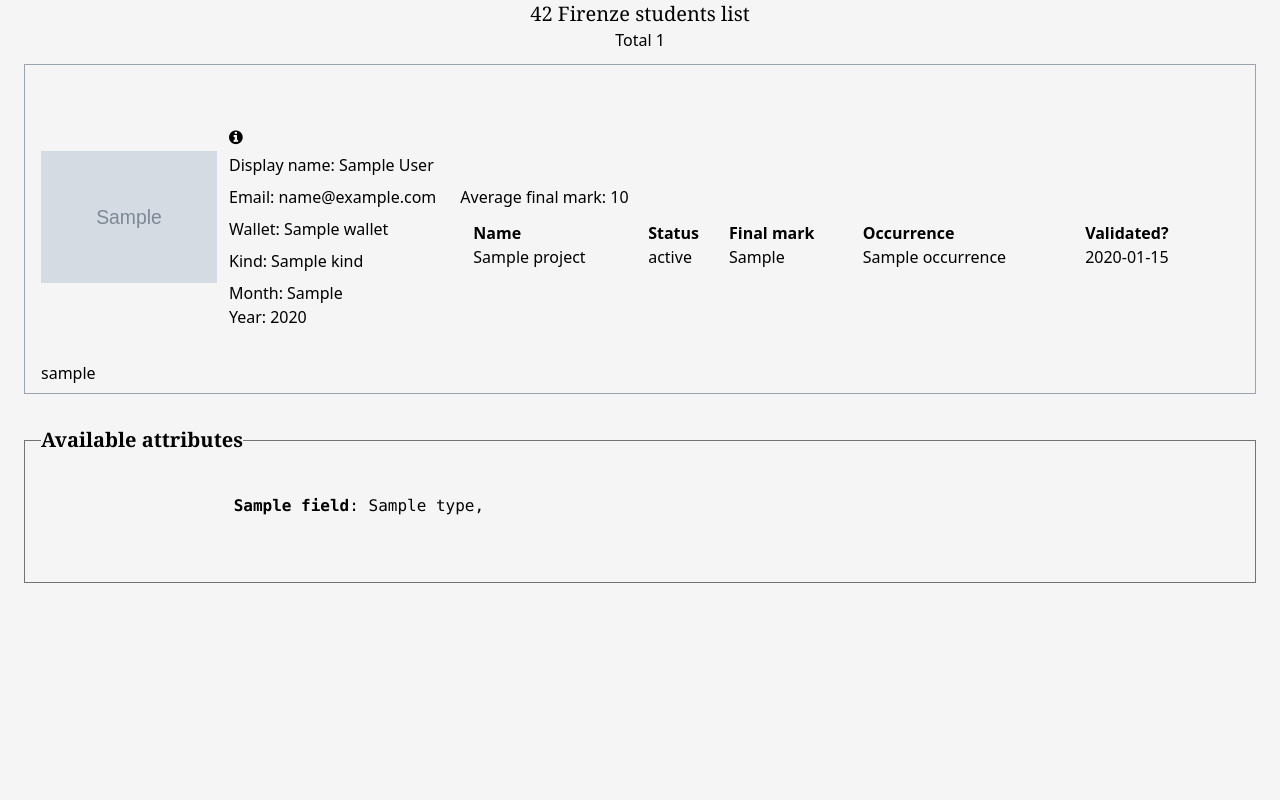
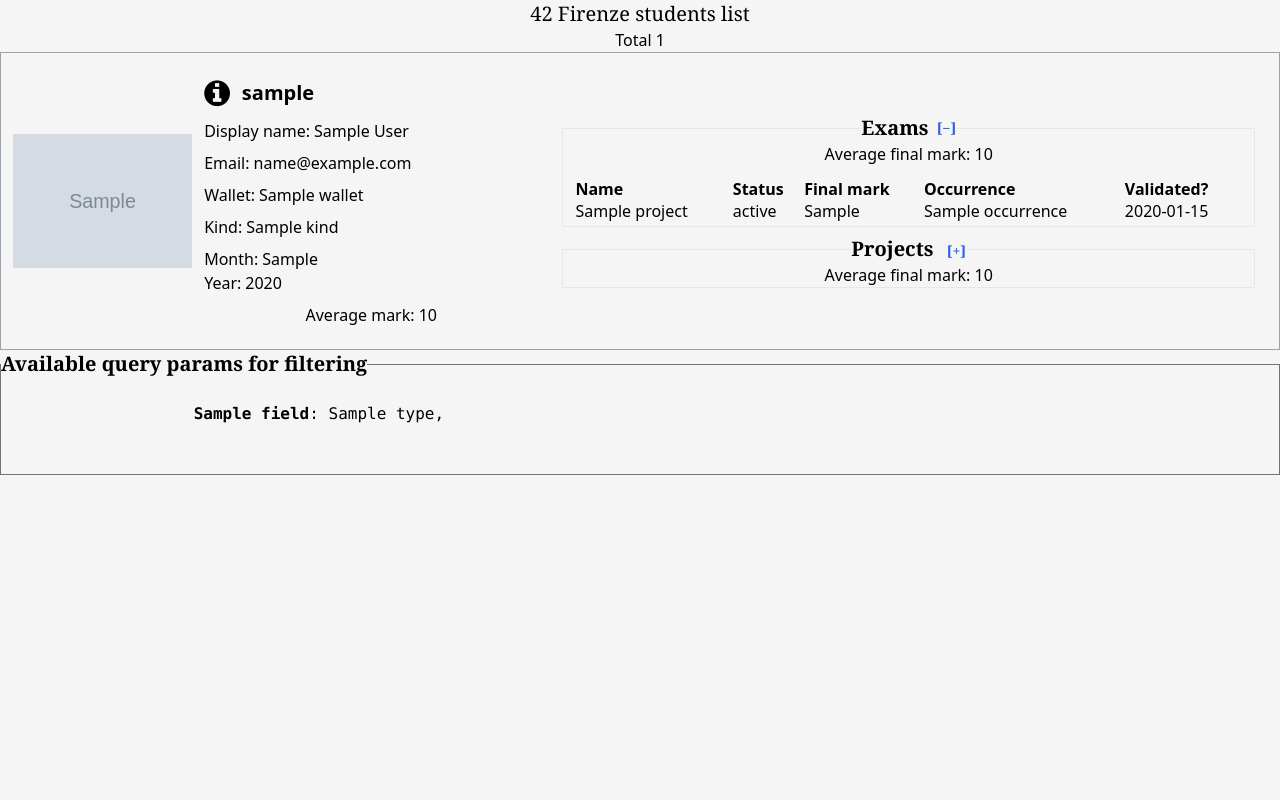
Before and after one commit to sandoramix/42stalk, a Flask app: template simpleweb/templates/index.html in a window 1280 px wide. Run offline with Flask 3, Linux system fonts and the light colour scheme; the template is opened without the code that fills it: most values are stand-ins (such as "Sample title", 1, 10 or a date in 2020); grey boxes marked "Sample" are stand-in pictures; some libraries are stand-ins or nearby versions.

Commit message:
Add a reminder to fetch data in the run-server script. Remove deprecated scrape files and enhance student information display in HTML

```diff
--- a/simpleweb/app.py
+++ b/simpleweb/app.py
@@ -27,8 +27,9 @@ BASIC_FILTERS = {
 }
 
 CUSTOM_FILTERS = [
-	{"name": "fullscan", "type": "boolean", "nullable": False},
-	{"name": "examname", "type": "string", "nullable": False}
+	{"name": "fullscan", "type": "boolean", "nullable": True},
+	{"name": "examname", "type": "string", "nullable": True},
+	{"name": "projectname", "type": "string", "nullable": True}
 ]
 
 cachedUsers = []
@@ -43,7 +44,8 @@ def StudentsAPI():
 			return json.load(file)
 	except Exception as e:
 		logging.exception(e)
-		return None
+		exit(1)
+		return []
 
 @app.route("/api/students/keys")
 def StudentsKeysAPI(customData=None):
@@ -131,16 +133,17 @@ def flatten_keys(obj, parent_key=""):
 # FETCH STUDENT DATA
 
 def getStudData(user, idx = -1):
-	result = API.getUserByID(user["id"])
-	if (not result):
-		result = user
-		result['failedFetchExams'] = True
+	_ = API.getUserByID(user["id"])
+	if (not _):
+		_ = user
+		_['failedFetchExams'] = True
 	else:
-		result['failedFetchExams'] = False
-		result['rawExams'] = result['projects_users']
-		result['currentExams'] = [i for i in result['projects_users'] if 'project' in i and 'slug' in i['project'] and 'exam' in i['project']['slug'].lower()]
-	print(f'parsed-[{idx}]\t{user["id"]=}\t{len(result["currentExams"])=}')
-	return result
+		_['failedFetchExams'] = False
+		_['all_projects'] = _['projects_users']
+		_['exams'] = [i for i in _['projects_users'] if 'project' in i and 'slug' in i['project'] and 'exam' in i['project']['slug'].lower()]
+		_['projects'] = [i for i in _['projects_users'] if 'project' in i and 'slug' in i['project'] and 'exam' not in i['project']['slug'].lower()]
+	print(f'parsed-[{idx}]\t{user["id"]=}\t{user["login"]=}\t{len(_["all_projects"])=}')
+	return _
 
 #-------------------------------------------------------------------------------
 # CACHING FUNCTIONS
@@ -190,11 +193,6 @@ def invalidateCache(filteredList=None):
 			result.append(fetched_user)
 		else:
 			result.append(cache_entry)
-	result_ids = set([i['id'] for i in result])
-	# add old users that were not in filtered list
-	for user_id, user in cache.items():
-		if user_id not in result_ids:
-			result.append(user)
 
 	save_user_cache(cache)
 	print(f'Cache invalidated. New size: {len(result)}')
@@ -275,16 +273,16 @@ def conditional(value, condition):
 		return str(condition) in str(value)
 
 
-def get_first_exam_final_mark(user: dict):
+def get_first_exam_final_mark(projects: list):
 	# Use .get() to provide a default empty list if 'projects_users' key is missing
-	exams = [p for p in user.get('projects_users', []) if "exam" in p['project']['slug'].lower() and p['final_mark'] is not None]
+	exams = [p for p in projects and p['final_mark'] is not None]
 	return exams[0]['final_mark'] if exams else None
 
 def sort_by_exam_final_grade_and_login(users: "List[dict]"):
-	return sorted(users, key=lambda user: user['average_final_mark'], reverse=True)
+	return sorted(users, key=lambda user: user['average_exam_final_mark'], reverse=True)
 
-def get_average_final_mark(user):
-	exams = user.get('currentExams', [])
+def get_average_final_mark(user, objName="exams"):
+	exams = user.get(objName, [])
 	total = sum([e['final_mark'] for e in exams if e['final_mark'] is not None or 0])
 	if len(exams) == 0:
 		return 0
@@ -300,7 +298,8 @@ def Homepage():
 	args = request.args
 
 	checkForFinalExam = args.get("fullscan") is not None
-	examNameFilter = args.get("examname", "exam").lower()
+	examNameFilter = args.get("examname", "").lower()
+	projectNameFilter = args.get("projectname", "").lower()
 
 	# -----------------------------
 	# 1. BASIC FILTERS — pre-fetch
@@ -336,8 +335,11 @@ def Homepage():
 	# Final processing
 	# -------------------------
 	for user in filtered:
-		user['currentExams'] = [e for e in user.get('currentExams', []) if examNameFilter in e['project']['slug'].lower()]
-		user['average_final_mark'] = get_average_final_mark(user)
+		user['exams'] = [e for e in user.get('all_projects', []) if 'exam' in e['project']['slug'].lower() and (examNameFilter in e['project']['slug'].lower() or examNameFilter == '')]
+		user['projects'] = [e for e in user.get('all_projects', []) if 'exam' not in e['project']['slug'].lower() and (projectNameFilter in e['project']['slug'].lower() or projectNameFilter == '')]
+		user['average_exam_final_mark'] = get_average_final_mark(user)
+		user['average_project_final_mark'] = get_average_final_mark(user, objName="projects")
+		user['average_mark'] = get_average_final_mark(user, objName="all_projects")
 
 	sorted_result = sort_by_exam_final_grade_and_login(filtered)
 
@@ -359,4 +361,4 @@ def Other(page):
 	return render_template(f"{page}.html")
 
 if __name__ == '__main__':
-	app.run(debug=False, host='0.0.0.0', port=SERVER_PORT)
+	app.run(debug=True, host='0.0.0.0', port=SERVER_PORT)
--- /dev/null
+++ b/simpleweb/static/styles.css
@@ -0,0 +1,12 @@
+*, *::before, *::after {
+	box-sizing: border-box;
+	margin: 0;
+	padding: 0;
+}
+
+body {
+	height: 100vh;
+	height: 100dvh;
+	width: 100vw;
+	width: 100dvw;
+}
--- a/simpleweb/templates/index.html
+++ b/simpleweb/templates/index.html
@@ -5,6 +5,7 @@
 	<meta name="viewport" content="width=device-width, initial-scale=1.0">
 	<script src="https://cdn.tailwindcss.com"></script>
 	<link rel="stylesheet" href="{{ url_for('static', filename='/fawesome/css/font-awesome.min.css')}}">
+	<link rel="stylesheet" href="{{ url_for('static', filename='/styles.css')}}">
 
 	<link rel="shortcut icon" href="{{ url_for('static', filename='42.jpg') }}">
 	<title>
@@ -16,27 +17,118 @@
 	</title>
 </head>
 
-<body class="w-screen h-screen p-0 m-0 text-center bg-neutral-100">
+<body class="text-center bg-neutral-100 flex flex-col overflow-hidden">
+	<script>
+
+		// JSON IDs (do not use for other purposes)
+		let jsonIdCounter = 0;
+		function getJsonId() {
+			return `json-id-${jsonIdCounter++}`;
+		}
+
+		function toggleSection(button) {
+			const container = button.closest('fieldset').querySelector('.collapsible');
+			const isExpanded = button.getAttribute('data-expanded') === 'true';
+
+			if (isExpanded) {
+				container.style.display = 'none';
+				button.textContent = '[+]';
+				button.setAttribute('data-expanded', 'false');
+			} else {
+				container.style.display = 'block';
+				button.textContent = '[−]';
+				button.setAttribute('data-expanded', 'true');
+			}
+		}
+
+		function renderField(key, value, indent = 0) {
+			const hideArrayMinLength = 10;
+			const pad = '&nbsp;'.repeat(indent * 2);
+
+			if (value === null || typeof value === 'number' || typeof value === 'boolean') {
+				return `<div>${pad}<span class="font-semibold">${key}</span>: <span>${value}</span>,</div>`;
+			} else if (typeof value === 'string') {
+				return `<div>${pad}<span class="font-semibold">${key}</span>: <span>"${value}"</span>,</div>`;
+			} else if (Array.isArray(value)) {
+				const id = getJsonId();
+				const shouldHide = value.length >= hideArrayMinLength;
+				let html = `<div>${pad}<span class="font-semibold">${key}@${value.length}</span>: <button onclick="toggleJson('${id}')" class="text-blue-600">[${!shouldHide ? '−' : '+'}]</button></div>`;
+				html += `<div id="${id}" style="display: ${shouldHide ? 'none' : 'block'};">${pad}[`;
+				for (let i = 0; i < value.length; i++) {
+					html += renderField(i, value[i], indent + 1);
+				}
+				html += `<div>${pad}]</div></div>`;
+				return html;
+			} else if (typeof value === 'object') {
+				const id = getJsonId();
+				let html = `<div>${pad}<span class="font-semibold">${key}</span>: <button onclick="toggleJson('${id}')" class="text-blue-600">[−]</button></div>`;
+				html += `<div id="${id}" style="display: 'block';">${pad}{`;
+				for (let subkey in value) {
+					html += renderField(subkey, value[subkey], indent + 1);
+				}
+				html += `<div>${pad}}</div></div>`;
+				return html;
+			}
+			return `<div>${pad}<span class="font-semibold">${key}</span>: <span>${String(value)}</span>,</div>`;
+		}
+
+		function toggleJson(id) {
+			const el = document.getElementById(id);
+			if (!el) return;
+			const visible = el.style.display !== 'none';
+			el.style.display = visible ? 'none' : 'block';
+
+			// Optional: update button text
+			const button = document.querySelector(`button[onclick="toggleJson('${id}')"]`);
+			if (button) {
+				button.textContent = visible ? '[+]' : '[−]';
+			}
+		}
+
+		function studinfo(student) {
+			jsonIdCounter = 0;
+			container.innerHTML = ''; // Clear previous content
+			modalLogin.textContent = student.login ?? '[no login]';
+
+			const skipKeys = ['projects', 'exams', 'all_projects'];
+
+			for (let key in student) {
+				if (skipKeys.includes(key)) continue;
+				container.innerHTML += renderField(key, student[key]);
+			}
+			container.innerHTML += renderField('all_projects', student.all_projects);
+
+			toggleModal();
+		}
+
+		function toggleModal() {
+			overlay.classList.toggle('!block');
+			modal.classList.toggle('!block');
+		}
+	</script>
+	<div class="overflow-y-auto">
 		<div>
 			<h1 class="font-serif text-xl">42 Firenze students list</h1>
 			<div>Total {{students | length}}</div>
 		</div>
-	<main class="px-6 py-3 space-y-4">
+		<main class="flex flex-col gap-2 grow shrink-0">
 			{% for student in students %}
-		<div class="flex flex-col sm:flex-row w-full px-4 py-2 text-left border border-gray-400">
-
+			<div class="grid grid-cols-1 sm:grid-cols-7 min-w-0 border border-gray-400 px-3 py-1">
+				<div class="col-span-1">
 					<a href="https://profile.intra.42.fr/users/{{student.login}}" target="_blank" referrer="noreferrer">
 						{% if student.image.link %}
-				<img src="{{student.image.link}}" class="object-scale-down h-72 max-w-44" />
+						<img src="{{student.image.link}}" class="object-scale-down h-72 max-w-full " />
 						{%else%}
-				<img src="/static/placeholder-user.png" class="object-scale-down h-72 max-w-44" />
+						<img src="/static/placeholder-user.png" class="object-scale-down h-72 max-w-full " />
 						{%endif%}
-				<h1>{{student.login}}</h1>
 					</a>
-			<div class="flex flex-col justify-center gap-2 px-3 py-1">
-				<i onclick='studinfo({{student | tojson}})' class="cursor-pointer fa fa-info-circle"
+				</div>
+				<div class="flex flex-col justify-center gap-2 px-3 py-1 col-span-2">
+					<div class="flex gap-3 items-center">
+						<i onclick='studinfo({{student | tojson}})' class="cursor-pointer fa fa-info-circle text-3xl"
 							title="get a better preview" aria-hidden="true"></i>
-
+						<h2 class="font-bold text-xl">{{student.login}}</h2>
+					</div>
 					<h2 class="flex gap-1"> <span class="select-none" title="displayname">Display name:</span
 							class="select-none">{{student.displayname}}</h2>
 					<h3 class="flex gap-1"> <span class="select-none" title="email">Email:</span
@@ -51,16 +143,27 @@
 						<p class="flex gap-1"> <span class="select-none" title="pool_year">Year:</span
 								class="select-none">{{student.pool_year}}</p>
 					</div>
+					{% if student.average_mark %}
+					<div>
+						Average mark: <span>{{ student.average_mark }}</span>
+					</div>
+					{% endif %}
 
 				</div>
-			<div class="flex flex-col justify-center gap-2 px-3 py-1 grow">
+				<div class="flex flex-col justify-center gap-2 px-3 py-1 col-span-1 sm:col-span-4">
+					<fieldset class="flex flex-col gap-2 border">
+						<legend class="font-serif text-xl font-bold flex items-center justify-between">
+							<span>Exams</span>
+							<button type="button" onclick="toggleSection(this)"
+								class="ml-2 text-sm text-blue-600 hover:underline" data-expanded="true">[−]</button>
+						</legend>
+
 						<div>
-					Average final mark: <span>{{ student.average_final_mark }}</span>
+							Average final mark: <span>{{ student.average_exam_final_mark }}</span>
 						</div>
+						<div class="collapsible" style="display: block;">
 
-				{% if student.currentExams and student.currentExams|length %}
-
-
+							{% if student.exams and student.exams|length %}
 							<div class="flex flex-col justify-center gap-2 px-3 py-1">
 								<table class="table-auto w-full">
 									<thead>
@@ -73,13 +176,13 @@
 										</tr>
 									</thead>
 									<tbody>
-							{% for exam in student.currentExams %}
+										{% for exam in student.exams %}
 										<tr>
-								<td class="text-left">{{exam.project.name}}</td>
-								<td class="text-left">{{exam.status}}</td>
-								<td class="text-left">{{exam.final_mark}}</td>
-								<td class="text-left">{{exam.occurrence}}</td>
-								<td class="text-left">{{exam.validated}}</td>
+											<td class="text-left">{{ exam.project.name }}</td>
+											<td class="text-left">{{ exam.status }}</td>
+											<td class="text-left">{{ exam.final_mark }}</td>
+											<td class="text-left">{{ exam.occurrence }}</td>
+											<td class="text-left">{{ exam.validated }}</td>
 										</tr>
 										{% endfor %}
 									</tbody>
@@ -91,9 +194,68 @@
 							</div>
 							{% endif %}
 						</div>
+					</fieldset>
+
+
+					<fieldset class="flex flex-col gap-2 border">
+						<legend class="font-serif text-xl font-bold">
+							<span>Projects</span>
+							<button type="button" onclick="toggleSection(this)"
+								class="ml-2 text-sm text-blue-600 hover:underline" data-expanded="false">[+]</button>
+						</legend>
+						<div>
+							Average final mark: <span>{{ student.average_project_final_mark }}</span>
+						</div>
+						<div class="collapsible" style="display: none;">
+
+							<div class="flex flex-col justify-center gap-2 px-3 py-1">
+								{% if student.projects and student.projects|length %}
+
+								<table class="table-auto w-full">
+									<thead>
+										<tr>
+											<th class="text-left">Name</th>
+											<th class="text-left">Status</th>
+											<th class="text-left">Final mark</th>
+											<th class="text-left">Occurrence</th>
+											<th class="text-left">Validated?</th>
+										</tr>
+									</thead>
+									<tbody>
+										{% for project in student.projects %}
+										<tr>
+											<td class="text-left">{{project.project.name}}</td>
+											<td class="text-left">{{project.status}}</td>
+											<td class="text-left">{{project.final_mark}}</td>
+											<td class="text-left">{{project.occurrence}}</td>
+											<td class="text-left">{{project.validated}}</td>
+										</tr>
+										{% endfor %}
+									</tbody>
+								</table>
+							</div>
+							{% else %}
+							<div class="flex flex-col justify-center gap-2 px-3 py-1">
+								<p class="text-center">No current projects</p>
+							</div>
+							{% endif %}
+						</div>
+					</fieldset>
+
+				</div>
 			</div>
 			{% endfor %}
 		</main>
+
+		<fieldset class="font-mono text-left border border-neutral-500 flex flex-col">
+			<legend class="font-serif text-xl font-bold"> Available query params for filtering </legend>
+			<pre>
+				{% for field in fields %}
+					<span class="font-semibold">{{ field.name }}{% if field.nullable %}<span class="text-red-500">?</span>{% endif %}</span><span>: {{ field.type }},</span>
+				{% endfor %}
+			</pre>
+		</fieldset>
+	</div>
 	<div id="overlay" onclick="toggleModal()"
 		class="fixed top-0 left-0 z-40 hidden w-full h-full backdrop-brightness-90"></div>
 	<div id="modal"
@@ -102,59 +264,11 @@
 		<h4 id="modal-login" class="font-sans text-base"></h4>
 		<div id="student-details" class="max-w-full space-y-3 text-justify text-ellipsis font-[Consolas]"></div>
 	</div>
-	<fieldset class="p-4 m-4 font-mono text-left border border-neutral-500 sm:mx-6 sm:my-5">
-		<legend class="font-serif text-xl font-bold"> Available attributes </legend>
-		<pre>
-				{% for field in fields %}
-					<span class="font-semibold">{{ field.name }}{% if field.nullable %}<span class="text-red-500">?</span>{% endif %}</span><span>: {{ field.type }},</span>
-				{% endfor %}
-			</pre>
-	</fieldset>
-
 	<script>
 		const modal = document.querySelector('#modal');
 		const overlay = document.querySelector('#overlay');
 		const container = document.querySelector('#student-details');
 		const modalLogin = document.querySelector('#modal-login');
-
-		function renderField(key, value, indent = 0) {
-			const pad = '&nbsp;'.repeat(indent * 2);
-			if (value === null || typeof value === 'number' || typeof value === 'boolean') {
-				return `<pre>${pad}<span class="font-semibold">${key}</span>: <span>${value}</span>,</pre>`;
-			} else if (typeof value === 'string') {
-				return `<pre>${pad}<span class="font-semibold">${key}</span>: <span>"${value}"</span>,</pre>`;
-			} else if (Array.isArray(value)) {
-				let html = `<pre>${pad}<span class="font-semibold">${key}</span>: [</pre>`;
-				for (let i = 0; i < value.length; i++) {
-					html += renderField(i, value[i], indent + 1);
-				}
-				html += `<pre>${pad}]</pre>`;
-				return html;
-			} else if (typeof value === 'object') {
-				let html = `<pre>${pad}<span class="font-semibold">${key}</span>: {</pre>`;
-				for (let subkey in value) {
-					html += renderField(subkey, value[subkey], indent + 1);
-				}
-				html += `<pre>${pad}}</pre>`;
-				return html;
-			}
-			return `<pre>${pad}<span class="font-semibold">${key}</span>: <span>${String(value)}</span>,</pre>`;
-		}
-		function studinfo(student) {
-			container.innerHTML = ''; // Clear previous content
-			modalLogin.textContent = student.login ?? '[no login]';
-
-			for (let key in student) {
-				container.innerHTML += renderField(key, student[key]);
-			}
-
-			toggleModal();
-		}
-
-		function toggleModal() {
-			overlay.classList.toggle('!block');
-			modal.classList.toggle('!block');
-		}
 	</script>
 </body>
 
```
Also changed, not shown: scrape-exam-students.py (deleted, +0 -17 lines), scrape-exams.py (deleted, +0 -11 lines), 1 other file. Lines whose indentation alone changed are shown as unchanged.
